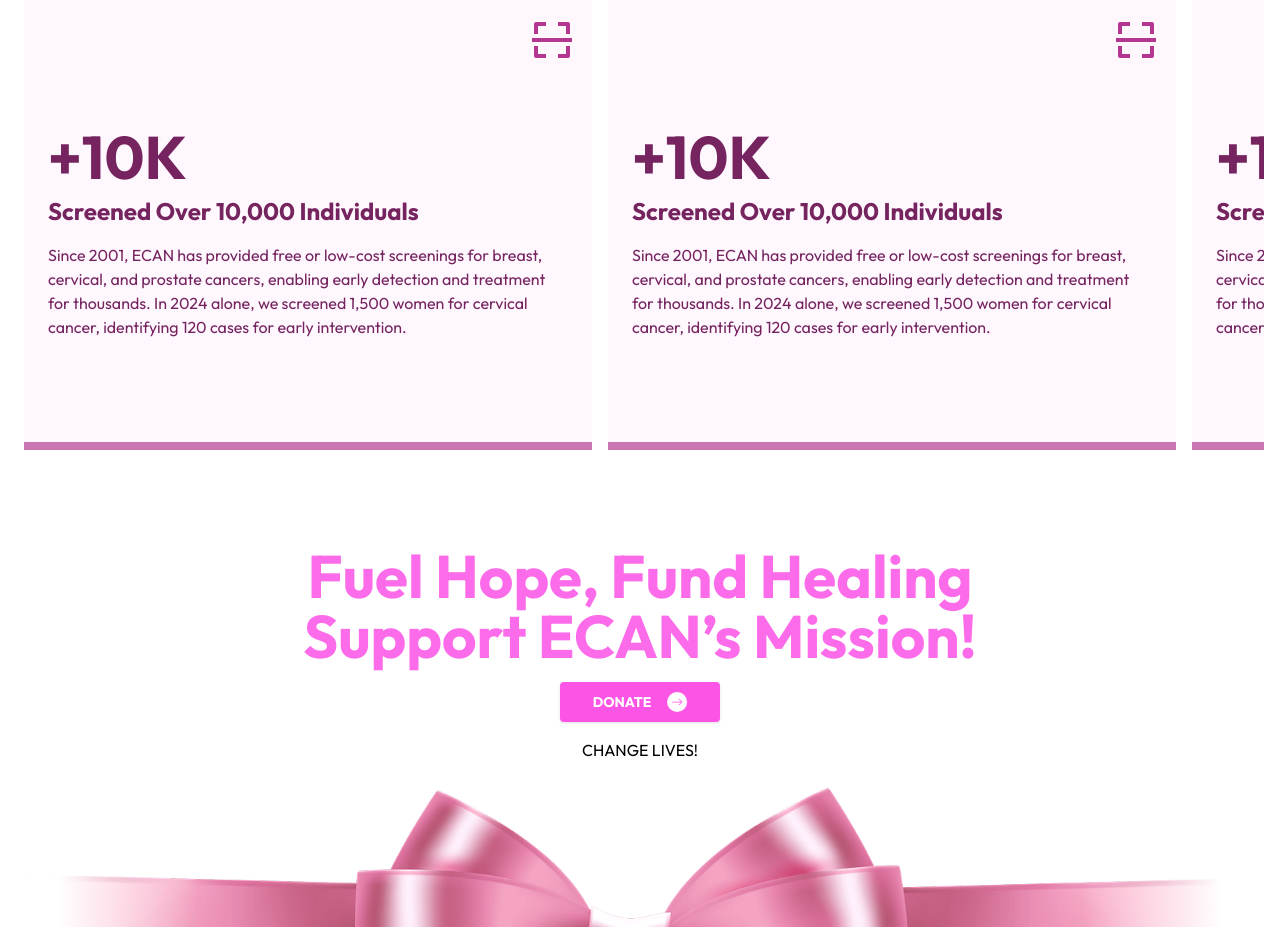
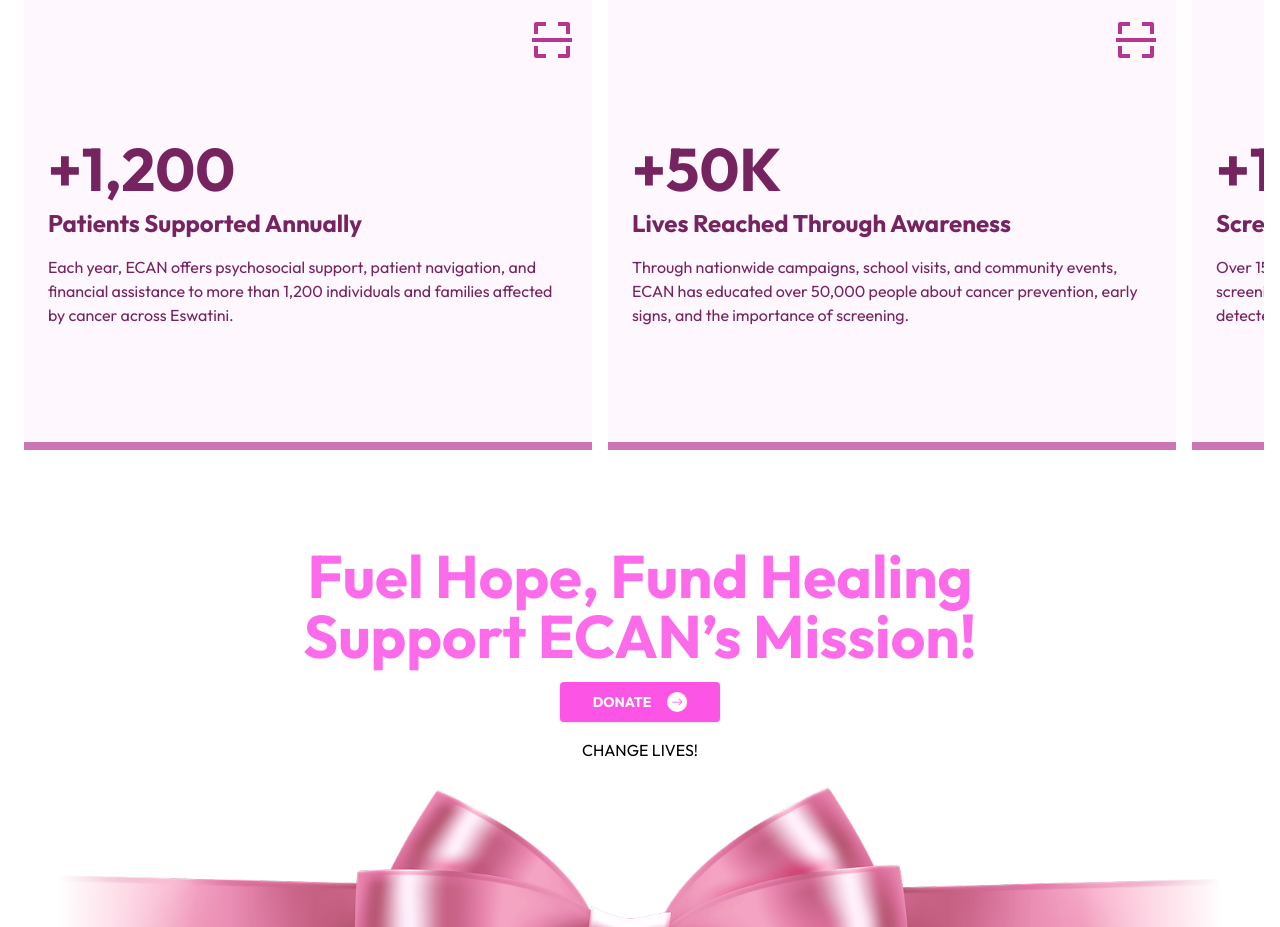
Before and after one commit to mayo23-06-02/ECAN, a Next.js app in the folder website/: page / in a window 1280 px wide. Shown: the part 2680-3607 px from the top of the page. Built offline with nearby package versions, Linux system fonts and the light colour scheme.

Commit message:
Update ImapactSectionHome.tsx

```diff
--- a/website/components/LandingPage/ImpactSection/ImapactSectionHome.tsx
+++ b/website/components/LandingPage/ImpactSection/ImapactSectionHome.tsx
@@ -7,21 +7,21 @@
 function ImpactCardCarousel() {
     const cards = [
         {
-            title: "+10K",
-            subtitle: "Screened Over 10,000 Individuals",
-            description: "Since 2001, ECAN has provided free or low-cost screenings for breast, cervical, and prostate cancers, enabling early detection and treatment for thousands. In 2024 alone, we screened 1,500 women for cervical cancer, identifying 120 cases for early intervention.",
+            title: "+50K",
+            subtitle: "Lives Reached Through Awareness",
+            description: "Through nationwide campaigns, school visits, and community events, ECAN has educated over 50,000 people about cancer prevention, early signs, and the importance of screening.",
             icon: <BiScan className="text-[#B33791] text-5xl" />
         },
         {
-            title: "+10K",
-            subtitle: "Screened Over 10,000 Individuals",
-            description: "Since 2001, ECAN has provided free or low-cost screenings for breast, cervical, and prostate cancers, enabling early detection and treatment for thousands. In 2024 alone, we screened 1,500 women for cervical cancer, identifying 120 cases for early intervention.",
+            title: "+15K",
+            subtitle: "Screenings & Early Detections",
+            description: "Over 15,000 free or low-cost breast, cervical, and prostate cancer screenings provided since 2001. Hundreds of early-stage cancers detected, giving patients a better chance at survival.",
             icon: <BiScan className="text-[#B33791] text-5xl" />
         },
         {
-            title: "+10K",
-            subtitle: "Screened Over 10,000 Individuals",
-            description: "Since 2001, ECAN has provided free or low-cost screenings for breast, cervical, and prostate cancers, enabling early detection and treatment for thousands. In 2024 alone, we screened 1,500 women for cervical cancer, identifying 120 cases for early intervention.",
+            title: "+1,200",
+            subtitle: "Patients Supported Annually",
+            description: "Each year, ECAN offers psychosocial support, patient navigation, and financial assistance to more than 1,200 individuals and families affected by cancer across Eswatini.",
             icon: <BiScan className="text-[#B33791] text-5xl" />
         }
     ];
```
